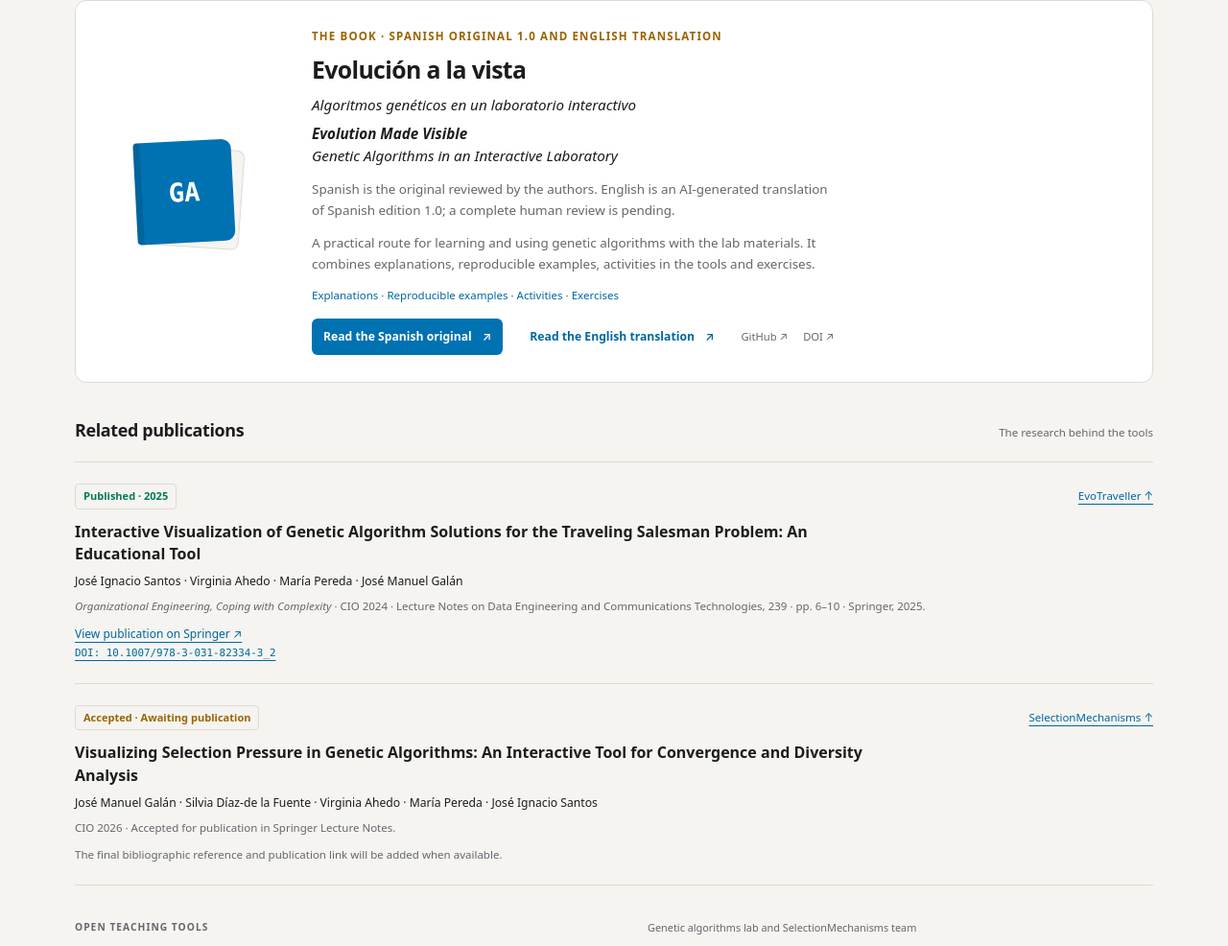
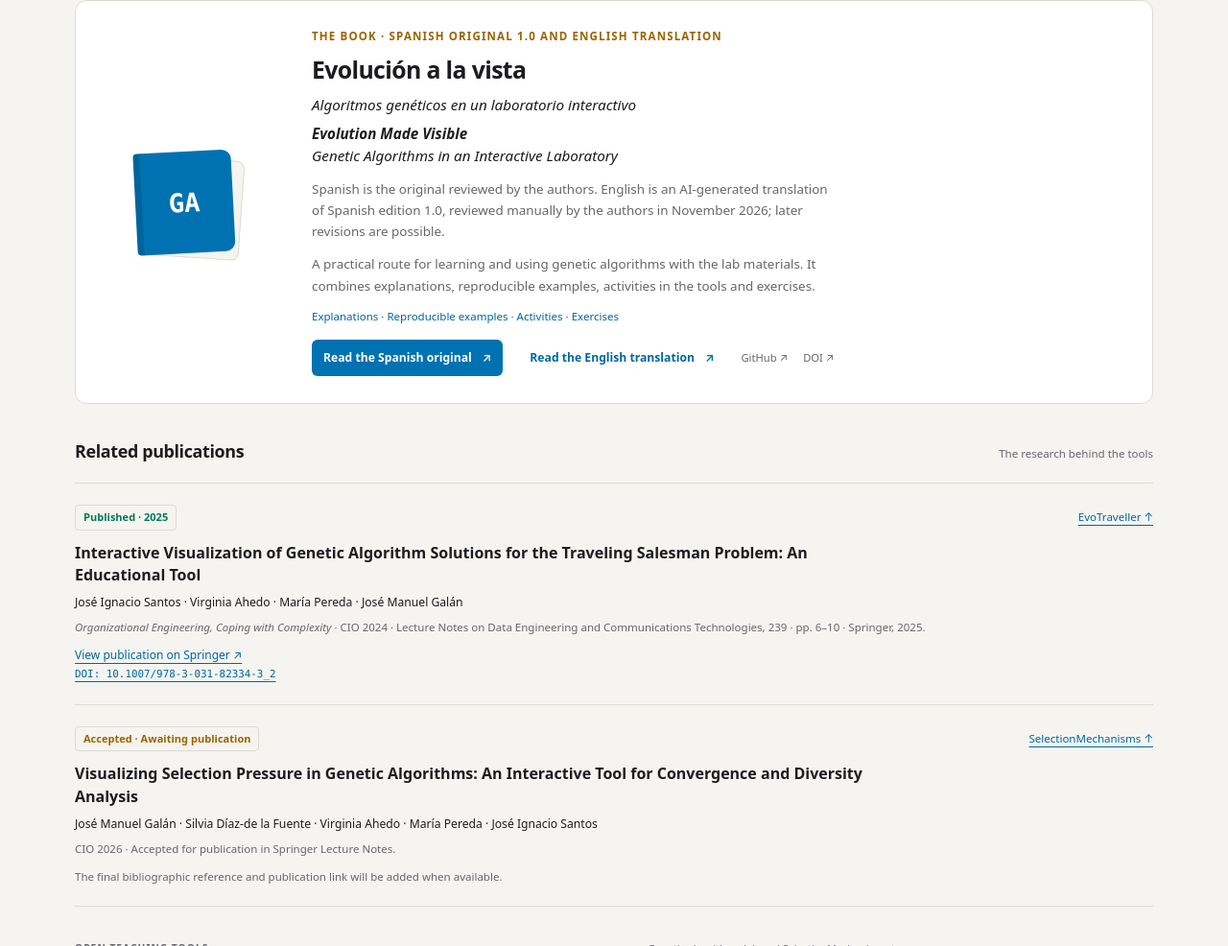
Before and after one commit to josemagalan/genetic-algorithms-lab, a website: page index.html in a window 1280 px wide. Shown: the part 3028-4014 px from the top of the page at 96% size. Drawn offline with Linux system fonts and the light colour scheme.

Commit message:
Indicar en el portal que la traducción inglesa está revisada
El portal decía que la revisión humana completa de la edición inglesa
estaba pendiente. Los autores la revisaron manualmente en noviembre de
2026 (libro c2572cf). Ahora, en ES y EN:

- «El inglés es una traducción por IA de la edición española 1.0,
  revisada manualmente por los autores en noviembre de 2026; puede
  haber revisiones posteriores.»
- «English is an AI-generated translation of Spanish edition 1.0,
  reviewed manually by the authors in November 2026; later revisions
  are possible.»

Cambian js/content.js, el texto inicial de index.html y el README. La
prueba de manualEditions exige ahora la revisión manual en lugar de
«pendiente/pending».

Verificación: once pruebas del portal correctas.

```diff
--- a/index.html
+++ b/index.html
@@ -184,7 +184,7 @@
           <h2 id="manual-title" lang="es">Evolución a la vista</h2>
           <p class="manual-subtitle" lang="es">Algoritmos genéticos en un laboratorio interactivo</p>
           <p class="manual-subtitle" lang="en"><strong>Evolution Made Visible</strong><br>Genetic Algorithms in an Interactive Laboratory</p>
-          <p data-i18n="manualEditions">El español es el original revisado por los autores. El inglés es una traducción por IA de la edición española 1.0; la revisión humana completa está pendiente.</p>
+          <p data-i18n="manualEditions">El español es el original revisado por los autores. El inglés es una traducción por IA de la edición española 1.0, revisada manualmente por los autores en noviembre de 2026; puede haber revisiones posteriores.</p>
           <p data-i18n="manualLead">Un recorrido práctico para aprender y usar algoritmos genéticos con los materiales del laboratorio. Combina explicaciones, ejemplos reproducibles, actividades en las herramientas y ejercicios.</p>
           <p class="manual-topics" data-i18n="manualTopics">Explicaciones · Ejemplos reproducibles · Actividades · Ejercicios</p>
           <div class="manual-actions"><a class="btn primary" href="https://josemagalan.github.io/genetic-algorithms-lab-book/"><span data-i18n="openManual">Leer original español</span><span aria-hidden="true">↗</span></a><a class="btn" href="https://josemagalan.github.io/genetic-algorithms-lab-book/en/"><span data-i18n="openManualEnglish">Leer traducción inglesa</span><span aria-hidden="true">↗</span></a><a class="repo-link" href="https://github.com/josemagalan/genetic-algorithms-lab-book" aria-label="Código del libro en GitHub" data-i18n-aria="manualCode">GitHub ↗</a><a class="repo-link" href="https://doi.org/10.5281/zenodo.23835732" aria-label="DOI del original español en Zenodo" data-i18n-aria="manualDoi">DOI ↗</a></div>
--- a/js/content.js
+++ b/js/content.js
@@ -65,7 +65,7 @@
       feedbackText: '¿Has visto un error o tienes una sugerencia?', feedbackPortal: 'Coméntalo en GitHub', feedbackBook: 'sobre el libro',
       feedbackAuthors: 'sin GitHub, escribe a los autores desde sus páginas, enlazadas arriba.',
       manualNav: 'Libro', manualEyebrow: 'El libro · Original español 1.0 y traducción inglesa',
-      manualEditions: 'El español es el original revisado por los autores. El inglés es una traducción por IA de la edición española 1.0; la revisión humana completa está pendiente.',
+      manualEditions: 'El español es el original revisado por los autores. El inglés es una traducción por IA de la edición española 1.0, revisada manualmente por los autores en noviembre de 2026; puede haber revisiones posteriores.',
       manualLead: 'Un recorrido práctico para aprender y usar algoritmos genéticos con los materiales del laboratorio. Combina explicaciones, ejemplos reproducibles, actividades en las herramientas y ejercicios.',
       manualTopics: 'Explicaciones · Ejemplos reproducibles · Actividades · Ejercicios', openManual: 'Leer original español', openManualEnglish: 'Leer traducción inglesa', manualCode: 'Código del libro en GitHub', manualDoi: 'DOI del original español en Zenodo',
       aboutEyebrow: 'Herramientas docentes abiertas', aboutTitle: 'Para enseñar y aprender.',
@@ -137,7 +137,7 @@
       feedbackText: 'Found a mistake or have a suggestion?', feedbackPortal: 'Tell us on GitHub', feedbackBook: 'about the book',
       feedbackAuthors: 'without GitHub, write to the authors through their pages, linked above.',
       manualNav: 'Book', manualEyebrow: 'The book · Spanish original 1.0 and English translation',
-      manualEditions: 'Spanish is the original reviewed by the authors. English is an AI-generated translation of Spanish edition 1.0; a complete human review is pending.',
+      manualEditions: 'Spanish is the original reviewed by the authors. English is an AI-generated translation of Spanish edition 1.0, reviewed manually by the authors in November 2026; later revisions are possible.',
       manualLead: 'A practical route for learning and using genetic algorithms with the lab materials. It combines explanations, reproducible examples, activities in the tools and exercises.',
       manualTopics: 'Explanations · Reproducible examples · Activities · Exercises', openManual: 'Read the Spanish original', openManualEnglish: 'Read the English translation', manualCode: 'Book source on GitHub', manualDoi: 'Spanish original DOI on Zenodo',
       aboutEyebrow: 'Open teaching tools', aboutTitle: 'For teaching and learning.',
```
Also changed, not shown: tests/portal.test.cjs (+1 -1 lines), README.md.
